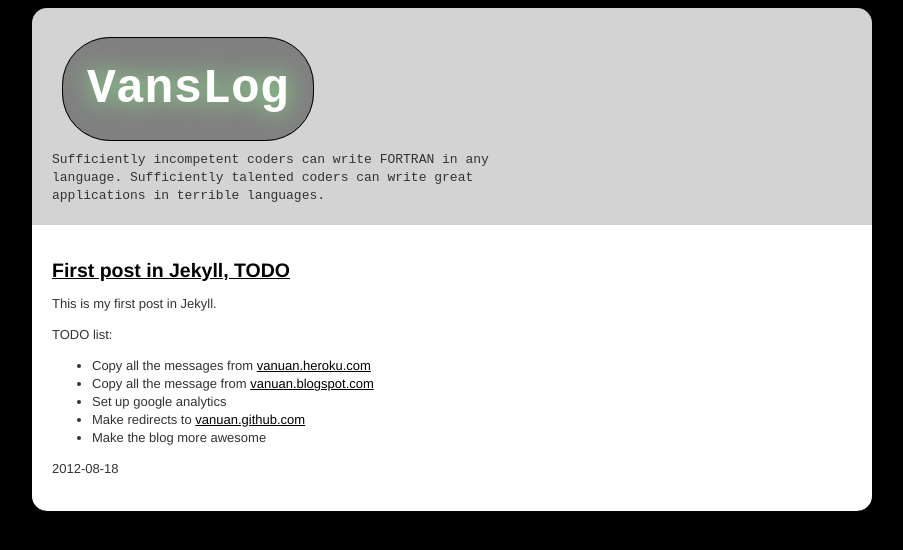
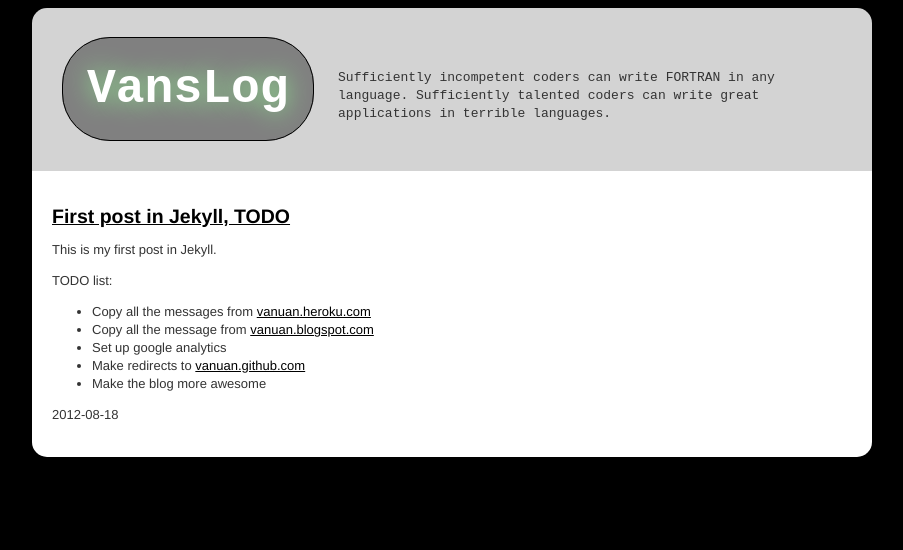
Before and after one commit to Vanuan/vanuan.github.io, a Jekyll site: the page built from index.md, in a window 1280 px wide. Shown: the top 550 px of the page, without its empty margins (188-1091 px from the left). Built offline with Jekyll 4.4.1, drawn with Linux system fonts in a browser that asks for light colours.

Commit message:
fix some styling

```diff
--- a/stylesheets/my.css
+++ b/stylesheets/my.css
@@ -89,6 +89,10 @@ vertical-align : middle;
 background : #808080;
 color : #ffffff;
 }
+#header h1  {
+  display:inline-block;
+}
+
 #promo {
 font-size : small;
 vertical-align : middle;
```
